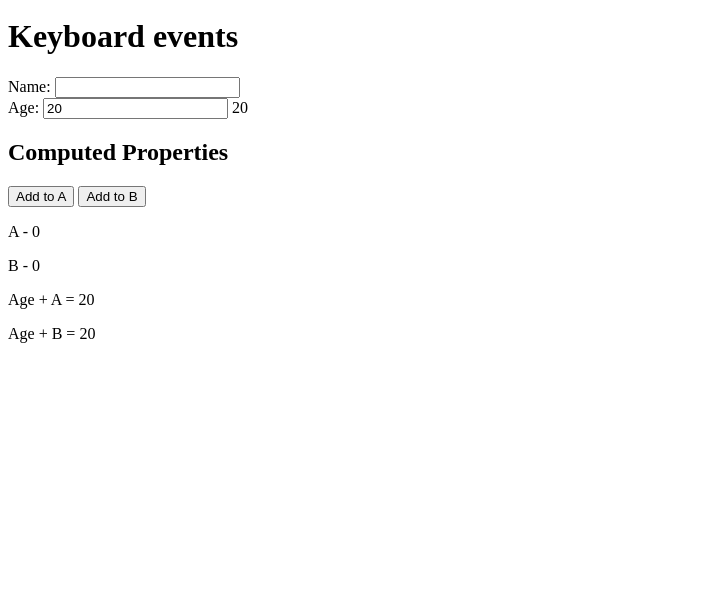
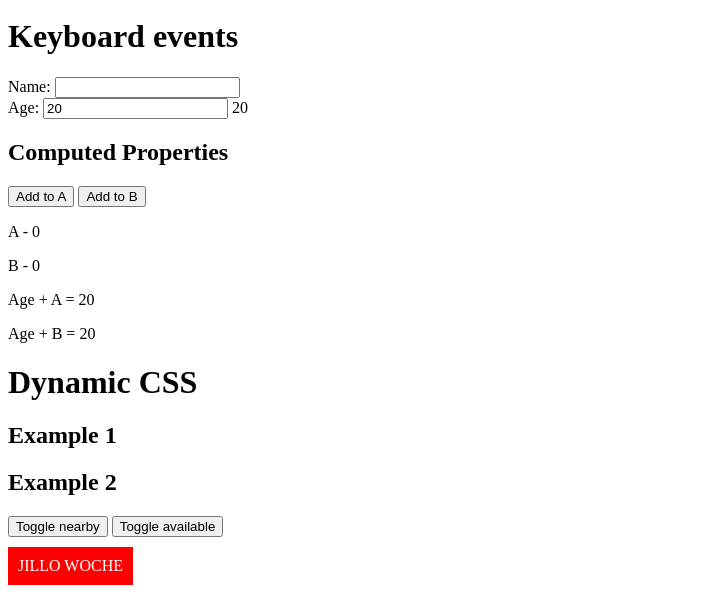
Before and after one commit to jillo-abdullahi/vuejs, a plain HTML site: page index.html in a window 1280 px wide. Shown: the part 694-1297 px from the top of the page, without its empty margins (0-705 px from the left). Before the commit the page ends 1053 px from the top, so only its background shows below. Drawn offline with nearby package versions, Linux system fonts and the light colour scheme.

Commit message:
dynamic css

```diff
--- a/app.js
+++ b/app.js
@@ -10,6 +10,8 @@ new Vue({
     y: 0,
     a: 0,
     b: 0,
+    available: false,
+    nearby: false,
   },
   methods: {
     greet: function (time) {
@@ -51,5 +53,11 @@ new Vue({
     addToB: function () {
       return this.age + this.b;
     },
+    compClasses: function(){
+      return {
+        available: this.available,
+        nearby: this.nearby
+      }
+    }
   },
 });
--- a/index.html
+++ b/index.html
@@ -37,6 +37,18 @@
       <p>B - {{ b }}</p>
       <p>Age + A = {{ addToA}}</p>
       <p>Age + B = {{ addToB}}</p>
+
+      <h1>Dynamic CSS</h1>
+      <h2>Example 1</h2>
+      <!--<div :class="{available}" @click="available = !available">
+        <span class="dynamic-span">JILLO WOCHE</span>
+      </div>-->
+      <h2>Example 2</h2>
+      <button @click="nearby=!nearby">Toggle nearby</button>
+      <button @click="available= !available">Toggle available</button>
+      <div :class="compClasses">
+        <span class="dynamic-span">JILLO WOCHE</span>
+      </div>
     </div>
     <script src="app.js"></script>
   </body>
--- a/styles.css
+++ b/styles.css
@@ -5,3 +5,20 @@
     text-align: center;
     border: 1px solid #333;
 }
+
+.dynamic-span{
+    background: red;
+    display: inline-block;
+    padding: 10px;
+    color: #fff;
+    margin: 10px 0;
+}
+
+.available .dynamic-span{
+    background: green;
+}
+
+.nearby .dynamic-span:after{
+    content: "nearby";
+    margin-left: 10px;
+}
```
